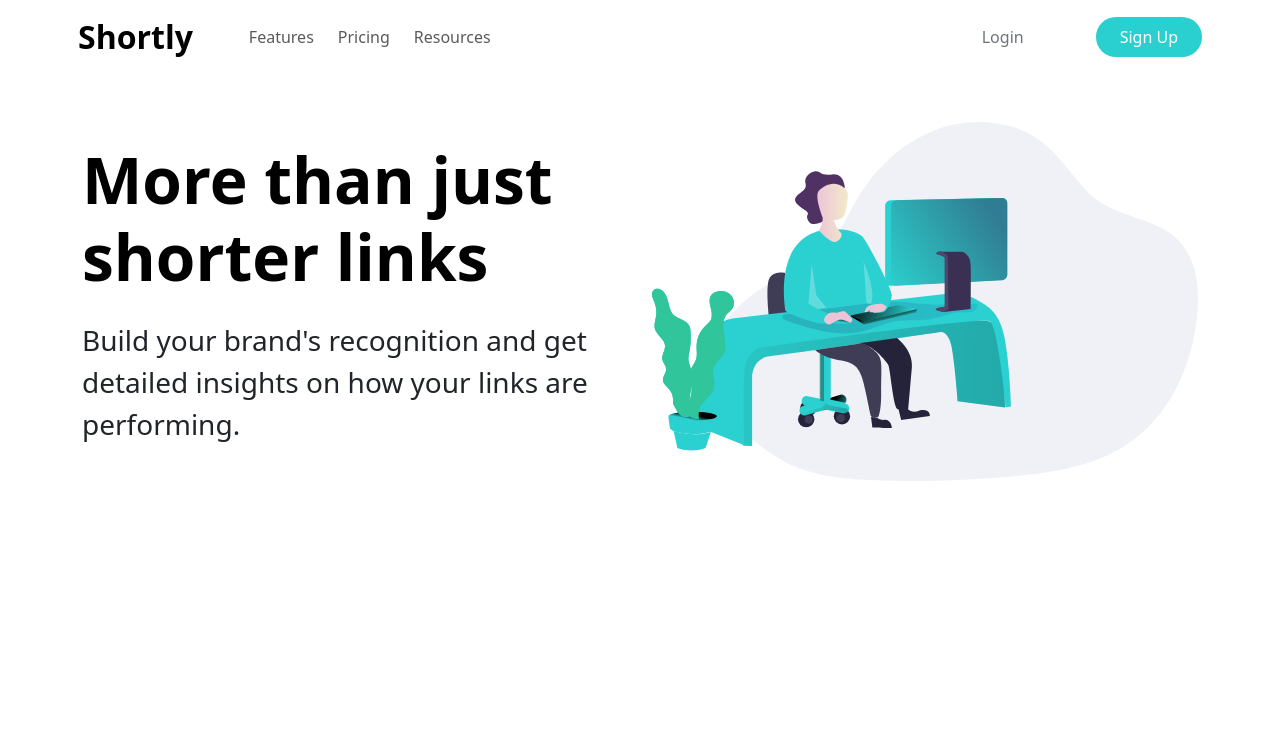
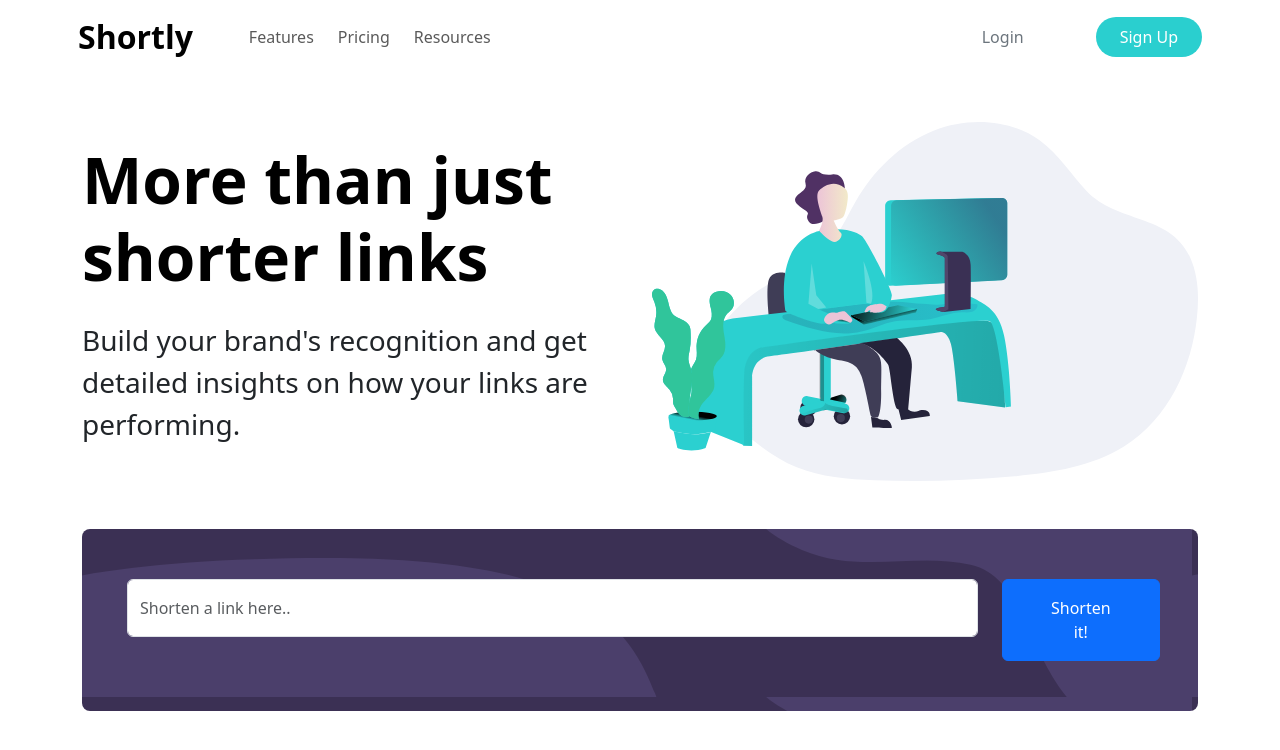
Before and after one commit to KrystianZybura/url-shortening-api-landing-page, a React (Vite) app: page / in a window 1280 px wide. Shown: the top 750 px of the page. Built offline with nearby package versions, Linux system fonts and the light colour scheme.

Commit message:
essential form design added

```diff
--- a/src/App.tsx
+++ b/src/App.tsx
@@ -1,3 +1,4 @@
+import Form from "./components/Form";
 import Introduction from "./components/Introduction";
 import Navigation from "./components/Navigation";
 
@@ -9,6 +10,7 @@ function App() {
       </header>
       <main className="container">
         <Introduction />
+        <Form />
       </main>
     </>
   );
--- /dev/null
+++ b/src/components/Form/index.tsx
@@ -0,0 +1,33 @@
+import { useState } from "react";
+import { StyledForm } from "./styled";
+
+const Form = () => {
+  const [linkValue, setLinkValue] = useState<string>("");
+
+  const onFormSubmit = (event: { preventDefault: () => void }) => {
+    event.preventDefault();
+  };
+
+  return (
+    <StyledForm onSubmit={onFormSubmit} className="rounded-3">
+      <div className="row">
+        <div className="col-10">
+          <input
+            value={linkValue}
+            onChange={({ target }) => setLinkValue(target.value)}
+            placeholder="Shorten a link here.."
+            type="text"
+            className="form-control py-3"
+          />
+        </div>
+        <div className="col-2">
+          <button type="submit" className="btn btn-primary px-5 py-3">
+            Shorten it!
+          </button>
+        </div>
+      </div>
+    </StyledForm>
+  );
+};
+
+export default Form;
--- /dev/null
+++ b/src/components/Form/styled.ts
@@ -0,0 +1,8 @@
+import styled from "styled-components";
+import bgShortenDesktop from "../../assets/bg-shorten-desktop.svg";
+
+export const StyledForm = styled.form`
+  background-image: url(${bgShortenDesktop});
+  background-color: ${({ theme }) => theme.colors.darkViolet};
+  padding: 50px 45px;
+`;
```
Also changed, not shown: src/assets/bg-shorten-desktop.svg (added).
